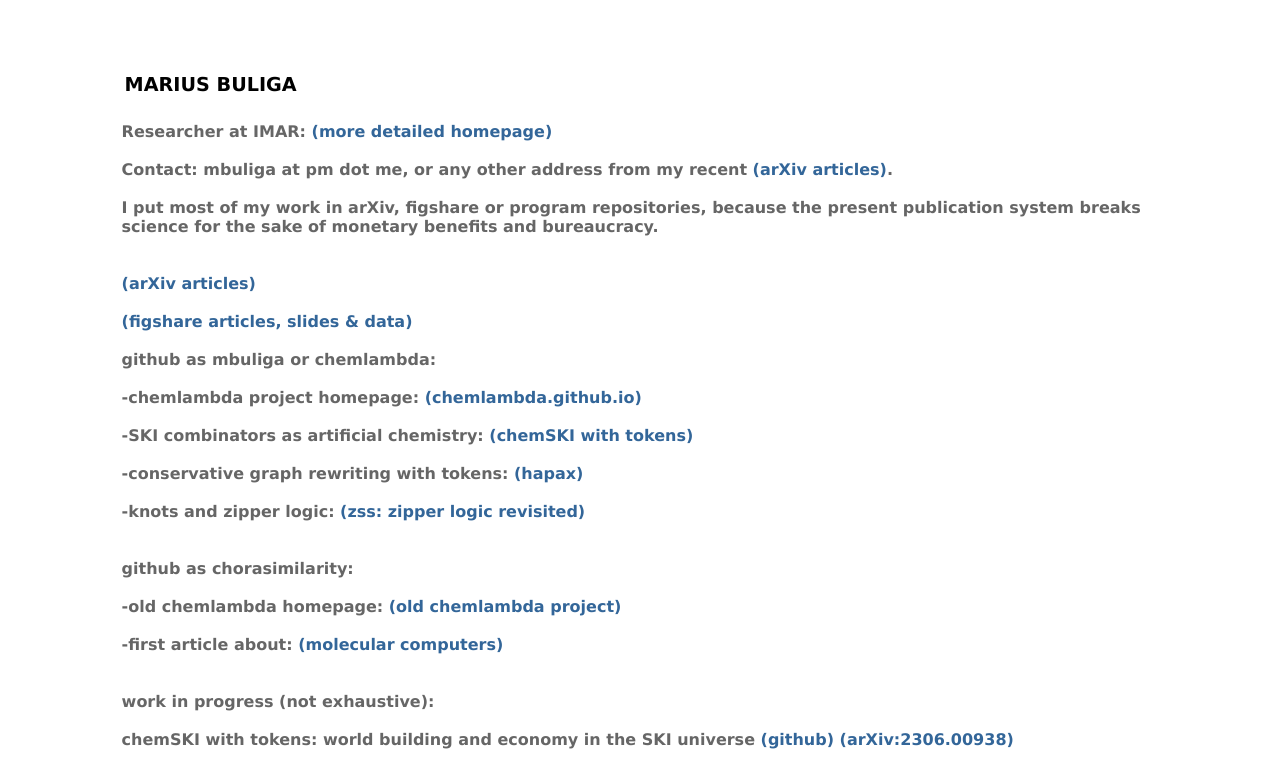
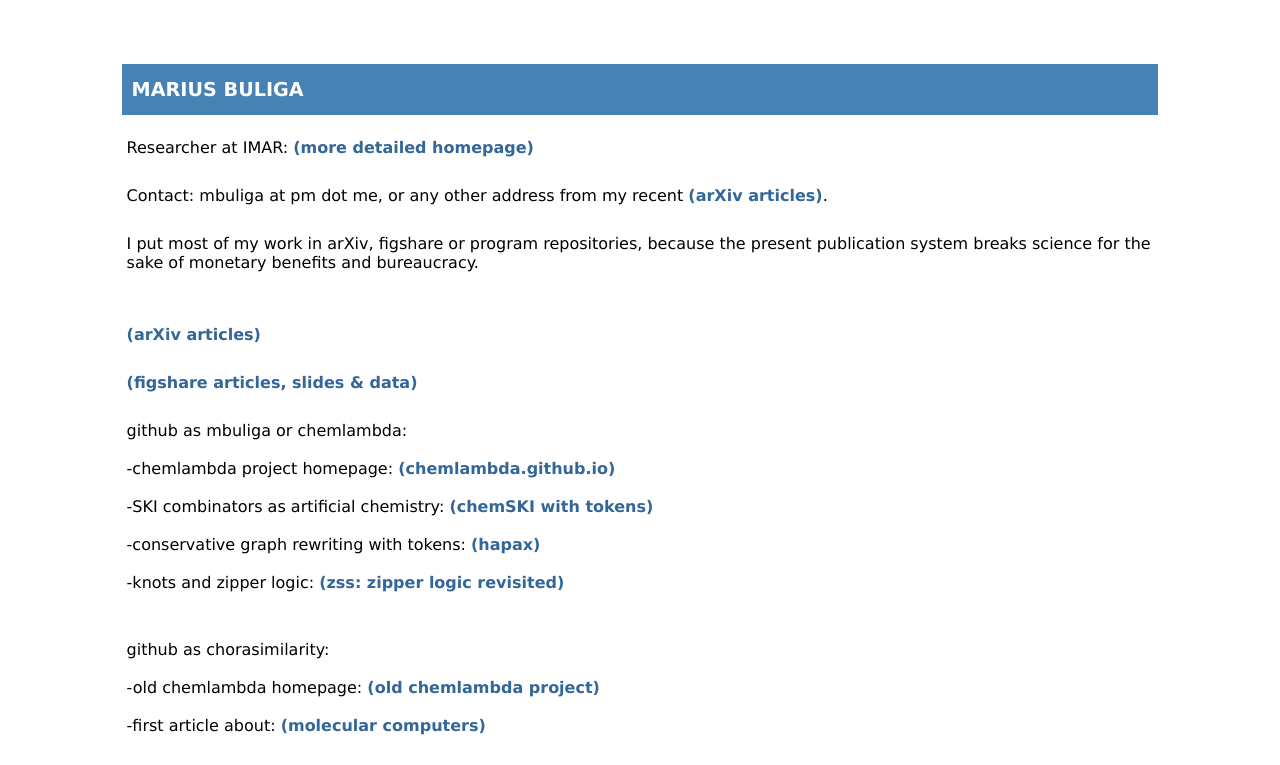
Before and after one commit to mbuliga/mbuliga.github.io, a plain HTML site: page index.html in a window 1280 px wide. Shown: the top 765 px of the page. Drawn offline with Linux system fonts and the light colour scheme.

Commit message:
Add files via upload

```diff
--- a/index.html
+++ b/index.html
@@ -5,35 +5,36 @@
  content="Marius Buliga, brittle fracture, calculus of variations, geometric evolution problems, Mumford-Shah, bipotentials, convex analysis, linear algebra, hamiltonian mechanics, lambda calculus, combinatory logic, graph rewriting, chemlambda, chorasimilarity, graphic lambda calculus, GLC, emergent algebra, quine graphs, alife">
   <meta name="viewport" content="width=device-width, initial-scale=1">
 <style>
-a:active, a:link, a:visited		{color: #336699; font-weight: bold; font-family: Verdana, Helvetica, Arial, Geneva, Swiss, SunSans-Regular, sans-serif; text-decoration: none }
-a:hover	{color: rgb(255, 102, 0); font-weight: bold; font-family: Verdana, Helvetica, Arial, Geneva, Swiss, SunSans-Regular, sans-serif; text-decoration: none }
+a:active, a:link, a:visited		{color: #336699; font-weight: bold; font-family: 'Lucida Grande', helvetica, arial, verdana, sans-serif; text-decoration: none; }
+a:hover	{color: rgb(255, 102, 0); font-weight: bold; font-family: 'Lucida Grande', helvetica, arial, verdana, sans-serif; text-decoration: underline; }
 
 body 			{ color: rgb(102, 102, 102)}
 p			{ color: rgb(102, 102, 102); font-size: 16px; font-family: Verdana, Helvetica, Arial, Geneva, Swiss, SunSans-Regular, sans-serif }
-td			{ color: rgb(102, 102, 102); font-weight: bold; font-size: 16px; font-family: Verdana, Helvetica, Arial, Geneva, Swiss, SunSans-Regular, sans-serif }
-th			{ color: rgb(102, 102, 102); font-weight: bold; font-size: 16px; font-family: Verdana, Helvetica, Arial, Geneva, Swiss, SunSans-Regular, sans-serif; text-align: center }
+td			{ color: #000; font-family: 'Lucida Grande', helvetica, arial, verdana, sans-serif;  }
+th			{ color: #000; font-family: 'Lucida Grande', helvetica, arial, verdana, sans-serif; text-align: center }
 h1                      { color: black; font-size: 1.2em; font-weight: bold; margin: 0; padding-top: 4px; padding-bottom: 4px; }
 h2                      { color: #222222; font-size: 1.0em; font-weight: bold; margin: 0; padding-top: 4px; padding-bottom: 4px }
 h3                      { color: #555555; font-size: 1.2em; font-weight: bold; margin: 0; padding-top: 4px; padding-bottom: 4px; clear: both }
 </style>
+
   <title>Marius Buliga</title>
 </head>
-<body style="background-color: white; color: black; margin:5%;">
+<body style="background-color: white; color: black; margin:5%;  width: device-width;">
 
 <table
- style="text-align: left; margin-left: auto; margin-right: auto;  width: 90%; height: 40px;"
- border="0">
+ style="background-color: #4682B4; color: #ffd700; text-align: left; margin-left: auto; margin-right: auto;  width: 90%; height: 40px;"
+ border="0" cellpadding="10" cellspacing="0" cols="1">
   <tbody>
     <tr align="left">
       <th style="height: 20px; text-align: left;">
-      <h1>MARIUS BULIGA</h1></th>
+      <h1 style="color: white;">MARIUS BULIGA</h1></th>
     </tr>
   </tbody>
 </table>
 <br>
 <table
  style="text-align: left; margin-left: auto; margin-right: auto; width: 90%; height: 44px;"
- border="0" cellpadding="0" cellspacing="0" cols="1">
+ border="0" cellpadding="0" cellspacing="5" cols="1">
   <tbody>
 
 
```
